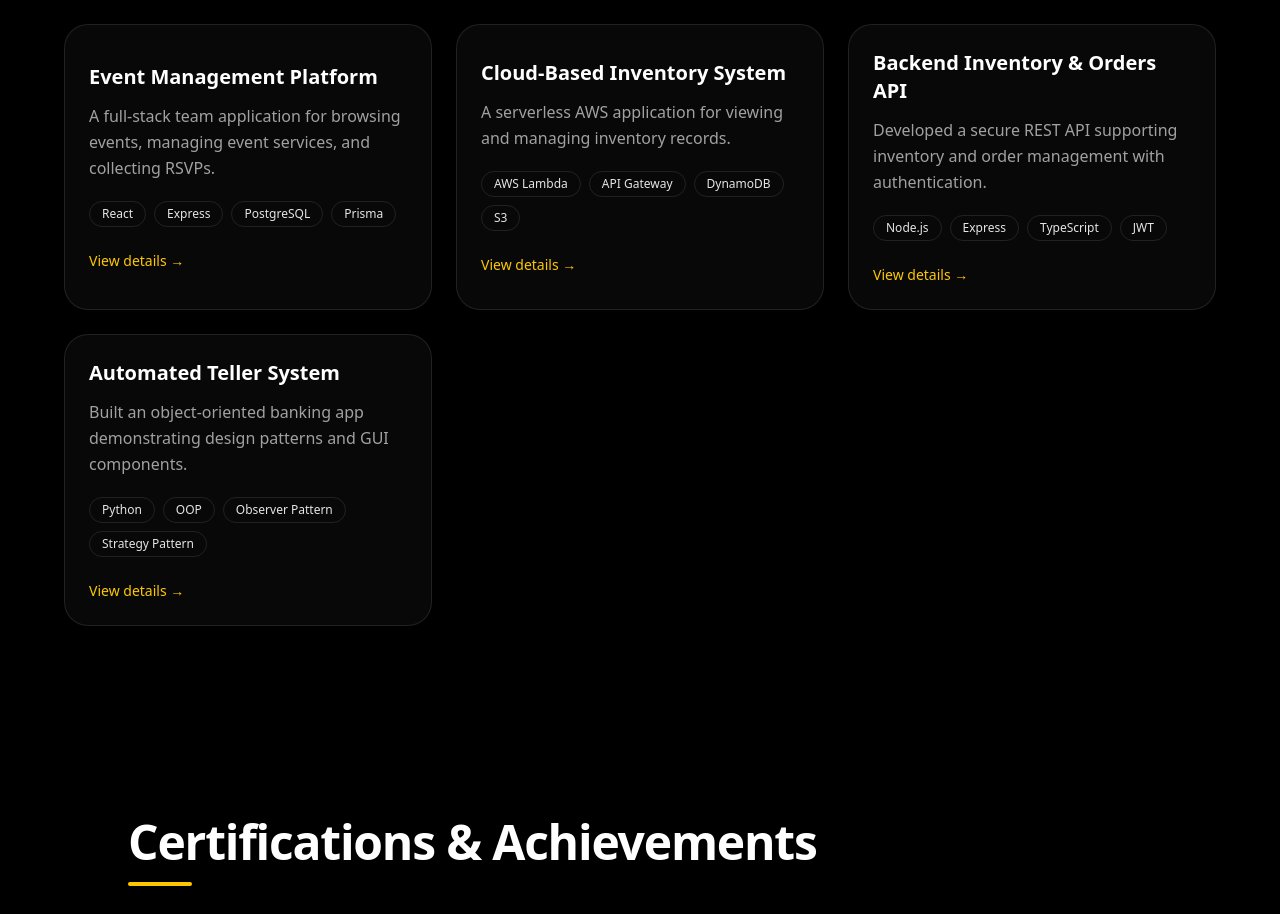
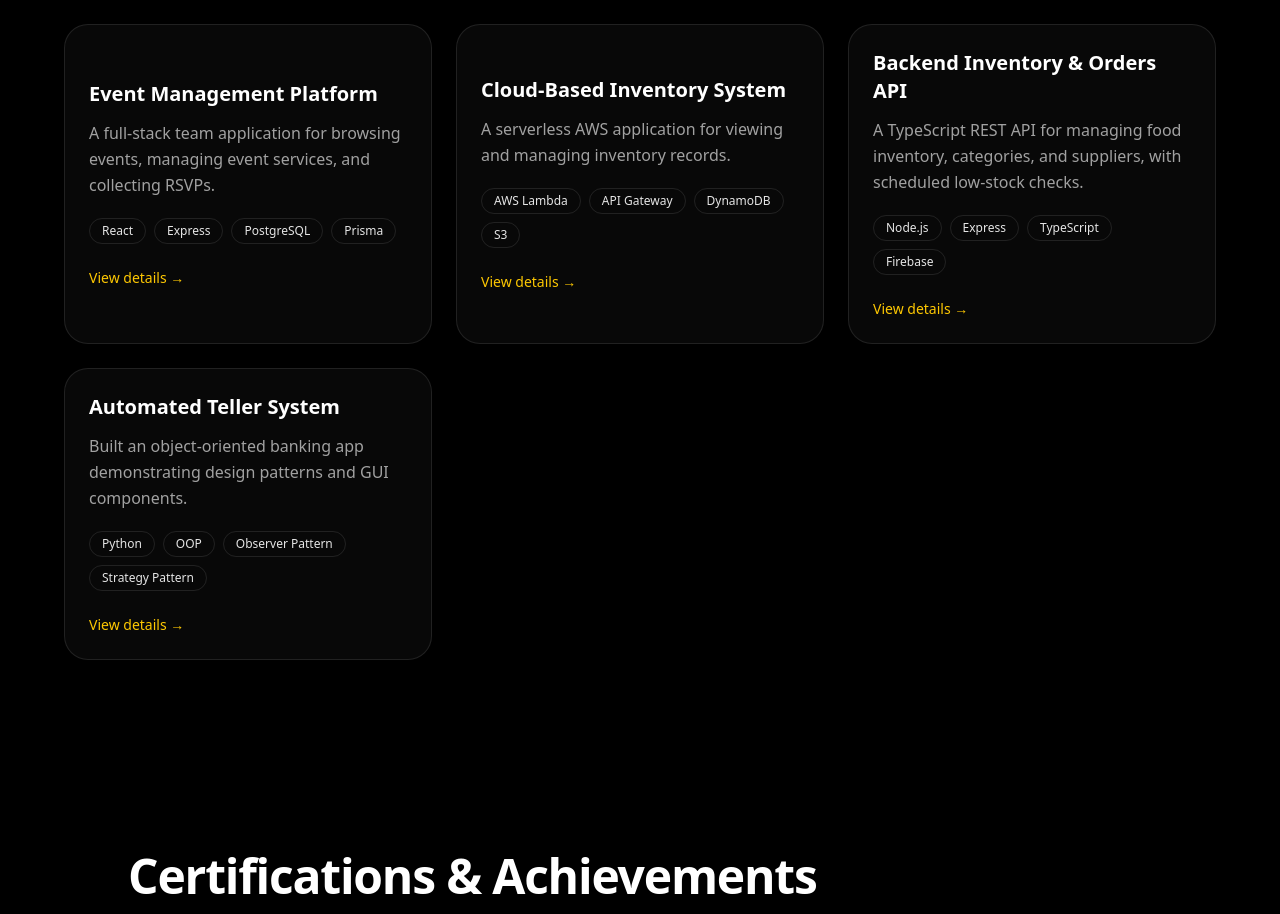
Before and after one commit to jecheta-rrc/nkechi-portfolio, a Next.js app: page / in a window 1280 px wide. Shown: the part 1400-2314 px from the top of the page. Built offline with nearby package versions, Linux system fonts and the light colour scheme; a web font is replaced by a local one.

Commit message:
Expand Backend Inventory and Orders API portfolio entry

```diff
--- a/src/data/projects.ts
+++ b/src/data/projects.ts
@@ -85,15 +85,16 @@ export const projects: Project[] = [
   {
     title: "Backend Inventory & Orders API",
     description:
-      "Developed a secure REST API supporting inventory and order management with authentication.",
+      "A TypeScript REST API for managing food inventory, categories, and suppliers, with scheduled low-stock checks.",
     longDescription:
-      "Built a modular Express API with TypeScript, role-based access control, JWT authentication, documentation, and automated tests. Designed endpoints for inventory and orders with secure patterns and clean architecture.",
-    tech: ["Node.js", "Express", "TypeScript", "JWT", "Jest", "Firebase"],
+      "I built an Express API with endpoints for food items, categories, and suppliers. Categories and suppliers were stored in Firestore, while food items used an in-memory store for the course milestone. I used Firebase ID tokens to authenticate requests, restricted write operations to administrators, and scheduled low-stock checks with node-cron.",
+    tech: ["Node.js", "Express", "TypeScript", "Firebase", "Firestore", "Swagger", "Jest", "Supertest", "node-cron"],
     githubUrl: "https://github.com/jecheta-rrc/Backend-Project",
     highlights: [
-      "JWT auth + role-based authorization",
-      "Automated testing with Jest",
-      "Modular Express architecture",
+      "Implemented Firestore-backed create, read, update, and delete operations for categories and suppliers.",
+      "Protected write routes with Firebase authentication and role-based authorization.",
+      "Scheduled a background job to identify inventory below its configured stock threshold.",
+      "Documented endpoints with Swagger/OpenAPI and tested routes and job behavior with Jest and Supertest.",
     ],
   },
   {
```
